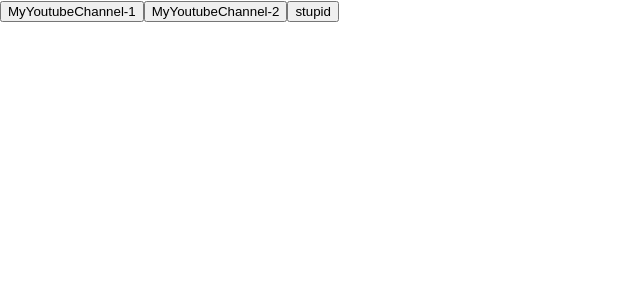
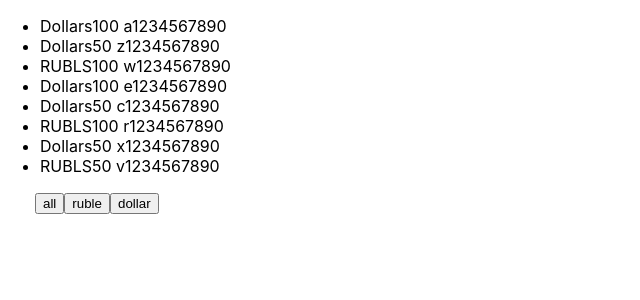
Before and after one commit to Dadeev/kabzda-simple, a React (Create React App) app: page / in a window 1280 px wide. Shown: the top 300 px of the page, without its empty margins (0-640 px from the left). Built offline with nearby package versions, Linux system fonts and the light colour scheme.

Commit message:
refactor: correct some components

```diff
--- a/src/App.tsx
+++ b/src/App.tsx
@@ -1,24 +1,53 @@
-import React from 'react';
+import React, {useState} from 'react';
 import './App.css';
-import {Button} from "./components/Button";
+
+
+type FilterType = 'all' | 'RUBLS' | 'Dollars';
 
 function App() {
-    const Button1Foo = (sub: string, age: number, address: string) => {
-        console.log(sub, age, address)
+    const [money, setMoney] = useState([
+        {banknots: 'Dollars', value: 100, number: ' a1234567890'},
+        {banknots: 'Dollars', value: 50, number: ' z1234567890'},
+        {banknots: 'RUBLS', value: 100, number: ' w1234567890'},
+        {banknots: 'Dollars', value: 100, number: ' e1234567890'},
+        {banknots: 'Dollars', value: 50, number: ' c1234567890'},
+        {banknots: 'RUBLS', value: 100, number: ' r1234567890'},
+        {banknots: 'Dollars', value: 50, number: ' x1234567890'},
+        {banknots: 'RUBLS', value: 50, number: ' v1234567890'},
+    ])
+
+const [filter, setFilter] = useState<FilterType>('all')
+
+    let currentMoney = money;
+    if (filter === 'RUBLS') {
+        currentMoney = money.filter((filteredMoney) => filteredMoney.banknots === 'RUBLS')
     }
-    const Button2Foo = (sub: string) => {
-        console.log(sub)
+    if (filter === 'Dollars') {
+        currentMoney = money.filter((filteredMoney) => filteredMoney.banknots === 'Dollars')
     }
-    const onClickHandler = () => {
-        console.log('I am stupid button')
+
+    const onClickFilterHandler = (nameButton: FilterType) => {
+        setFilter(nameButton)
     }
+
     return (
         <>
-            {/*<button>MyYoutubeChannel-1</button>*/}
-            {/*<button>MyYoutubeChannel-2</button>*/}
-            <Button name={'MyYoutubeChannel-1'} callBack={() => Button1Foo('I am Vasya', 16, 'live in Russia')}/>
-            <Button name={'MyYoutubeChannel-2'} callBack={() => Button2Foo('I am Ivan')}/>
-            <Button name={'stupid'} callBack={onClickHandler}/>
+            <ul>
+                {currentMoney.map((el, index) => {
+                    return (
+                        <li key={index}>
+                            <span>{el.banknots}</span>
+                            <span>{el.value}</span>
+                            <span>{el.number}</span>
+                        </li>
+                    )
+                })}
+            </ul>
+            <div style={{marginLeft: '35px'}}>
+                <button onClick={() => onClickFilterHandler ('all')}>all</button>
+                <button onClick={() => onClickFilterHandler ('RUBLS')}>ruble</button>
+                <button onClick={() => onClickFilterHandler ('Dollars')}>dollar</button>
+            </div>
         </>
     )
 }
--- a/src/components/Button.tsx
+++ /dev/null
@@ -1,15 +0,0 @@
-import React from "react";
-
-type ButtonType = {
-    name: string
-    callBack: () => void
-}
-
-export const Button: React.FC<ButtonType> = (props) => {
-    const onClickHandler = () => {
-        props.callBack()
-    }
-    return (
-        <button onClick={onClickHandler}>{props.name}</button>
-    )
-}
```
